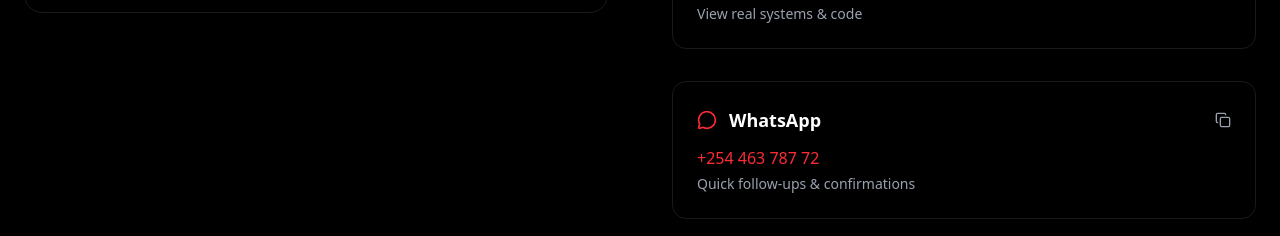
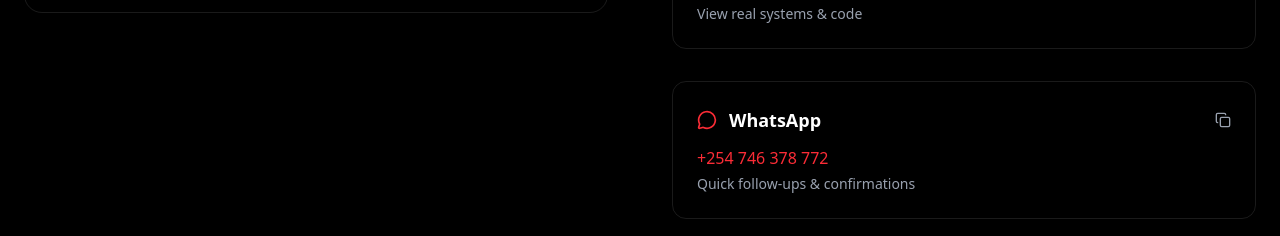
Before and after one commit to oliver-mahonga/sentinel, a Next.js app: page /contact in a window 1280 px wide. Shown: the part 861-1097 px from the top of the page. Built offline with nearby package versions, Linux system fonts and the light colour scheme.

Commit message:
number update

```diff
--- a/app/contact/page.tsx
+++ b/app/contact/page.tsx
@@ -174,8 +174,8 @@
 
             <ContactCard
               title="WhatsApp"
-              value="+254 463 787 72"
-              href="https://wa.me/25446378772"
+              value="+254 746 378 772"
+              href="https://wa.me/254746378772"
               icon={MessageCircle}
               description="Quick follow-ups & confirmations"
             />
--- a/components/Navbar.tsx
+++ b/components/Navbar.tsx
@@ -40,22 +40,23 @@
         {/* Mobile Hamburger */}
         <button
           className="md:hidden text-white"
+
           onClick={() => setMobileMenuOpen(!mobileMenuOpen)}
         >
-          {mobileMenuOpen ? <X className="w-6 h-6" /> : <Menu className="w-6 h-6" />}
+          {mobileMenuOpen ? <X className="w-6 h-6" /> : <Menu className="w-6 h-6" /> }
         </button>
       </div>
 
       {/* Mobile Menu */}
       {mobileMenuOpen && (
-        <div className="md:hidden bg-black bg-opacity-90 backdrop-blur-md">
+        <div className="md:hidden bg-black bg-opacity-90 backdrop-blur-md text-align-right">
           <div className="flex flex-col py-4 space-y-2 text-white font-medium">
             {navLinks.map((link) => (
               <Link
                 key={link.name}
                 href={link.href}
                 onClick={() => setMobileMenuOpen(false)}
-                className="flex items-center gap-3 px-6 py-2 hover:text-red-600 transition-colors duration-300"
+                className="flex items-center gap-3 px-6 py-2 hover:text-red-600 transition-colors duration-300 "
               >
                 <link.icon className="w-5 h-5 text-red-600" />
                 <span>{link.name}</span>
```
